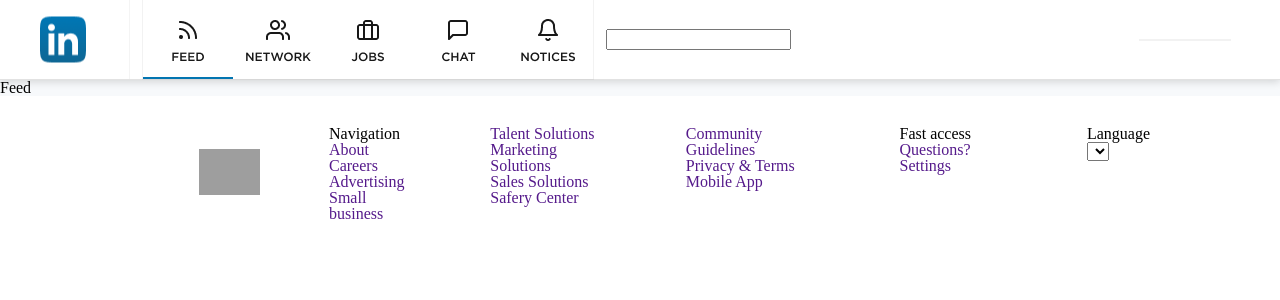
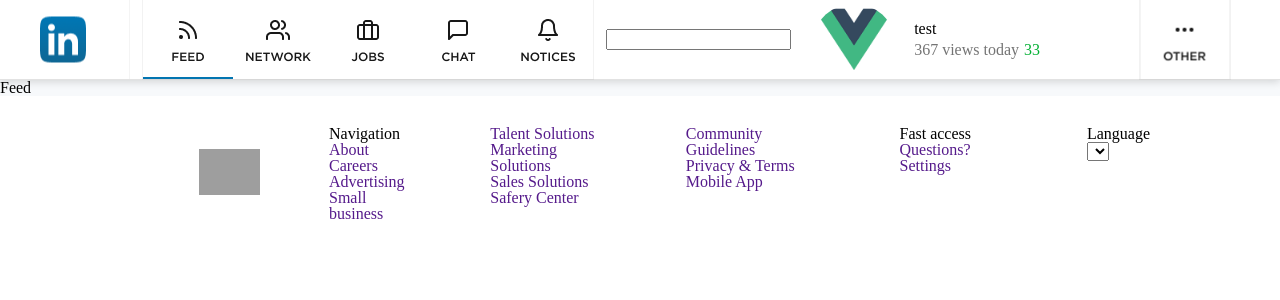
Before and after one commit to clps935419/vue_homework, a Vue app: page / in a window 1280 px wide. Shown: the top 300 px of the page. Built offline with nearby package versions, Linux system fonts and the light colour scheme; grey boxes are pictures that could not be loaded.

Commit message:
20210912

```diff
--- a/src/App2.vue
+++ b/src/App2.vue
@@ -1,10 +1,20 @@
 <script>
+import { onMounted } from '@vue/runtime-core';
+import { useStore } from 'vuex'
 import Footer from './components/Footer.vue';
 import Header from './components/Header.vue';
 export default {
     components: {
         Header,
         Footer,
+    },
+    setup(){
+        const store = useStore();
+        onMounted(()=>{
+            console.log('-**-',store.getters['Profile/getData'])
+            store.dispatch('Profile/handleSetData','aaaaaa');
+            console.log('--',store.getters['Profile/getData'])
+        })
     }
 }
 </script>
--- a/src/components/Header.vue
+++ b/src/components/Header.vue
@@ -32,7 +32,17 @@
             </div>
         </div>
         <div class="header_right-area">
-            <div class="header_porfile"></div>
+            <div class="header_profile">
+                <img src="~@/assets/logo.png" alt="">
+                <div class="header_list-infor">
+                    <div class="header_list-infor-name">
+                        test
+                    </div>
+                    <div class="header_list-infor-time">
+                        <span>367 views today</span><i>33</i>
+                    </div>
+                </div>
+            </div>
             <div class="header_right-btn">
                 <a href="" class="other"></a>
             </div>
@@ -60,7 +70,8 @@
         box-shadow: rgba(0, 0, 0, 0.15) 0px 2px 8px;
         border-bottom: 1px solid #e2e2e2;
 
-        &_left-area {
+        &_left-area,
+        &_right-area {
             display: flex;
             height: 100%;
         }
@@ -79,7 +90,8 @@
             box-shadow: rgba(0, 0, 0, 0.05) 0px 0px 0px 1px, rgb(209, 213, 219) 0px 0px 0px 1px inset;
             margin: 0 13px;
             height: 100%;
-            >li{
+
+            >li {
                 height: 100%;
             }
 
@@ -142,5 +154,36 @@
             margin-right: 50px;
             box-shadow: rgba(0, 0, 0, 0.05) 0px 0px 0px 1px, rgb(209, 213, 219) 0px 0px 0px 1px inset;
         }
+
+        &_profile {
+            display: flex;
+            align-items: center;
+
+            img {
+                width: 80px;
+                height: 90%;
+                border-radius: 50%;
+                margin-right: 20px;
+            }
+        }
+
+        &_list-infor {
+            display: flex;
+            flex-direction: column;
+            margin-right: 100px;
+
+            &-name {
+                margin-bottom: 5px;
+            }
+
+            &-time {
+                color: #747474;
+
+                i {
+                    margin-left: 5px;
+                    color: #02B033;
+                }
+            }
+        }
     }
 </style>
--- /dev/null
+++ b/src/store/Profile/index.js
@@ -0,0 +1,22 @@
+export default {
+    namespaced:true,
+    state: {
+        peronData: 'sss',
+    },
+    mutations: {
+        setData(state, data) {
+            state.peronData = data;
+        },
+    },
+    actions: {
+        handleSetData(context, data) {
+            console.log('進去');
+            context.commit('setData', data);
+        },
+    },
+    getters: {
+        getData(state) {
+            return state.peronData;
+        },
+    },
+};
--- /dev/null
+++ b/src/store/actions.js
@@ -0,0 +1 @@
+export default {};
--- /dev/null
+++ b/src/store/getters.js
@@ -0,0 +1 @@
+export default {};
--- a/src/store/index.js
+++ b/src/store/index.js
@@ -1,12 +1,17 @@
 import { createStore } from 'vuex'
+import state from './state'
+import mutations from './mutations';
+import actions from './actions';
+import getters from './getters';
+
+import Profile from './Profile'
 
 export default createStore({
-  state: {
-  },
-  mutations: {
-  },
-  actions: {
-  },
-  modules: {
-  }
-})
+    state,
+    mutations,
+    actions,
+    getters,
+    modules: {
+        Profile,
+    },
+});
--- /dev/null
+++ b/src/store/mutations.js
@@ -0,0 +1,3 @@
+export default{
+
+}
--- /dev/null
+++ b/src/store/state.js
@@ -0,0 +1,3 @@
+export default{
+
+}
```
Also changed, not shown: 1 other file (tests, documents, lock files or other folders).
